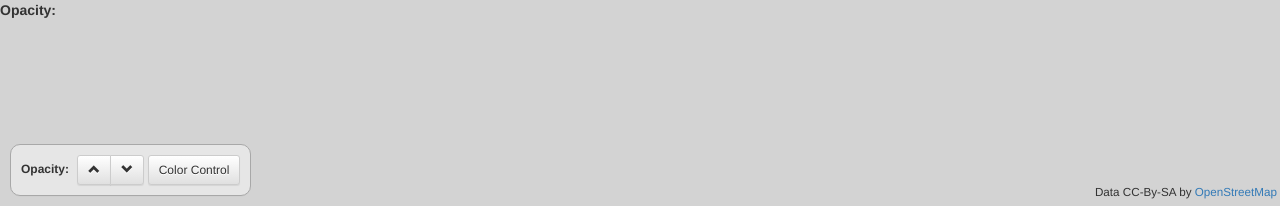
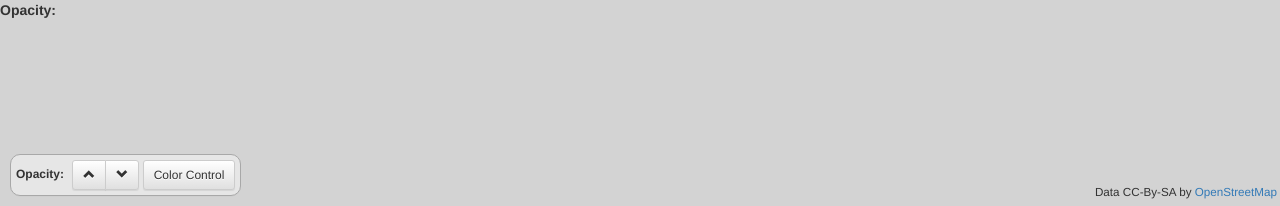
Before and after one commit to GregAbram/NMC-CTR-Vis, a Django app: template visualizer/templates/visualize.html in a window 1280 px wide. Shown: the part 594-800 px from the top of the page. Run offline with Django 3.2, Linux system fonts and the light colour scheme; the template is opened without the code that fills it, so the values that code supplies are empty; parts of the project's set-up code (start-up, migrations or seed data) failed here and were passed over; some libraries are stand-ins or nearby versions.

Commit message:
Reduced the padding on the opacity bar

```diff
--- a/visualizer/templates/visualize.html
+++ b/visualizer/templates/visualize.html
@@ -687,7 +687,7 @@ border:1px solid #FF0000;
 </div>
 
 <div id="map" style="position: absolute; left: 0px; top: 0px; bottom: 0px; right: 0px">
-	<div id="mapper_options" class="control_panel" style="position: absolute; bottom: 10px; left: 10px; z-index: 1001;" >
+	<div id="mapper_options" class="control_panel" style="position: absolute; bottom: 10px; left: 10px; z-index: 1001; padding: 5px;" >
 		<table>
 			<tr>
 				<td style="vertical-align: center">
```
